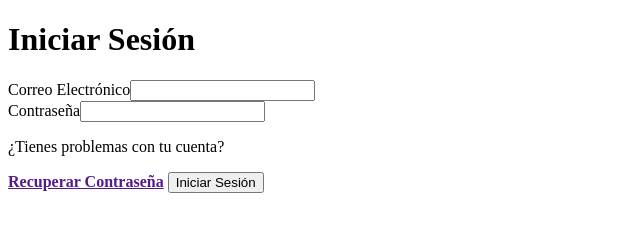
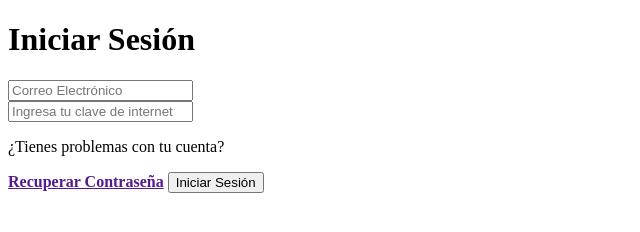
Before and after one commit to DanielAlman01/Personal-Banking, a plain HTML site: page hola.html in a window 1280 px wide. Shown: the whole page, without its empty margins (0-640 px from the left). Drawn offline with Linux system fonts and the light colour scheme.

Commit message:
Add:Login Structure

```diff
--- a/hola.html
+++ b/hola.html
@@ -8,8 +8,8 @@
 <body>
     <form action="">
         <h1>Iniciar Sesión</h1>
-        <label for="email">Correo Electrónico</label><input type="text" value=""  name="email"><br>
-        <label for="password">Contraseña</label><input type="password" name="password"> <br>
+        <label for="email"></label><input type="text" placeholder="Correo Electrónico"  name="email"><br>
+        <label for="password"></label><input type="password" placeholder="Ingresa tu clave de internet" name="password"> <br>
         <p>¿Tienes problemas con tu cuenta?</p></label><a href=""><b>Recuperar Contraseña</b></a>
         <input type="submit" value="Iniciar Sesión">
     </form>
```
